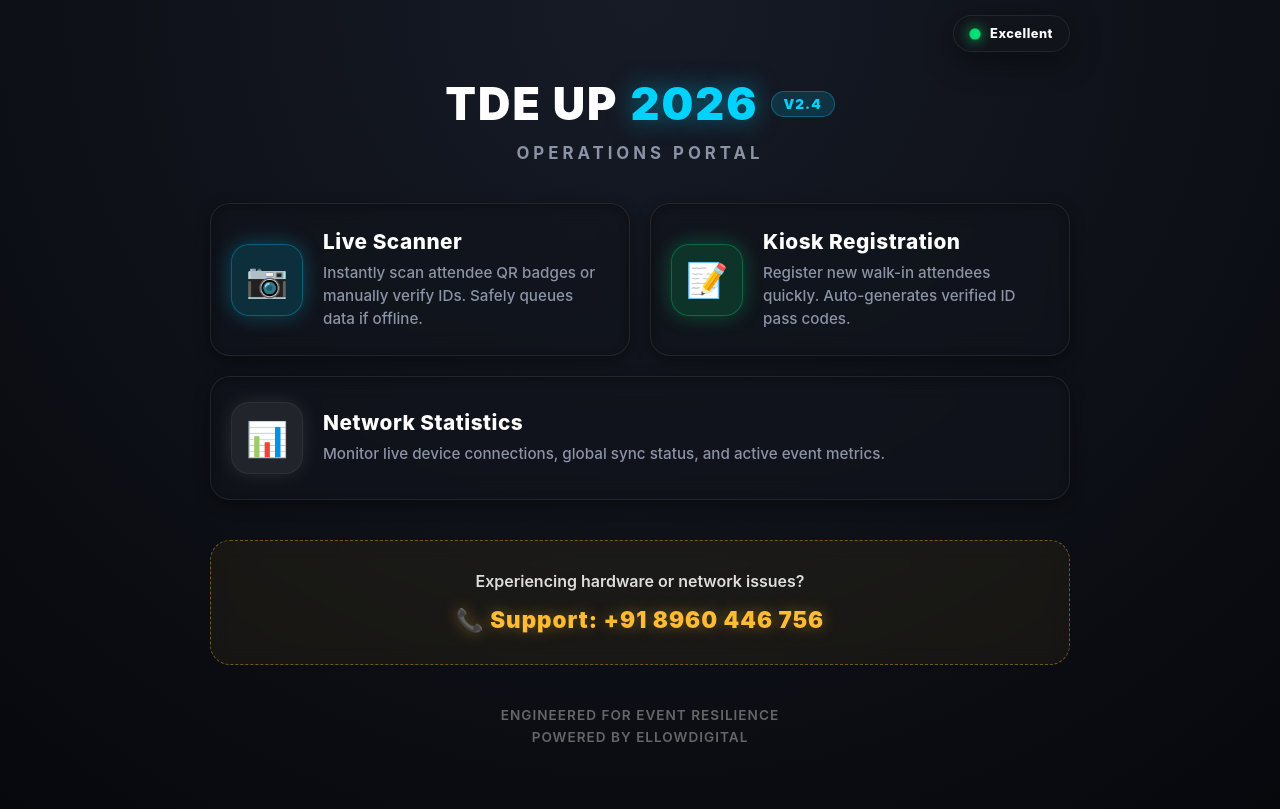
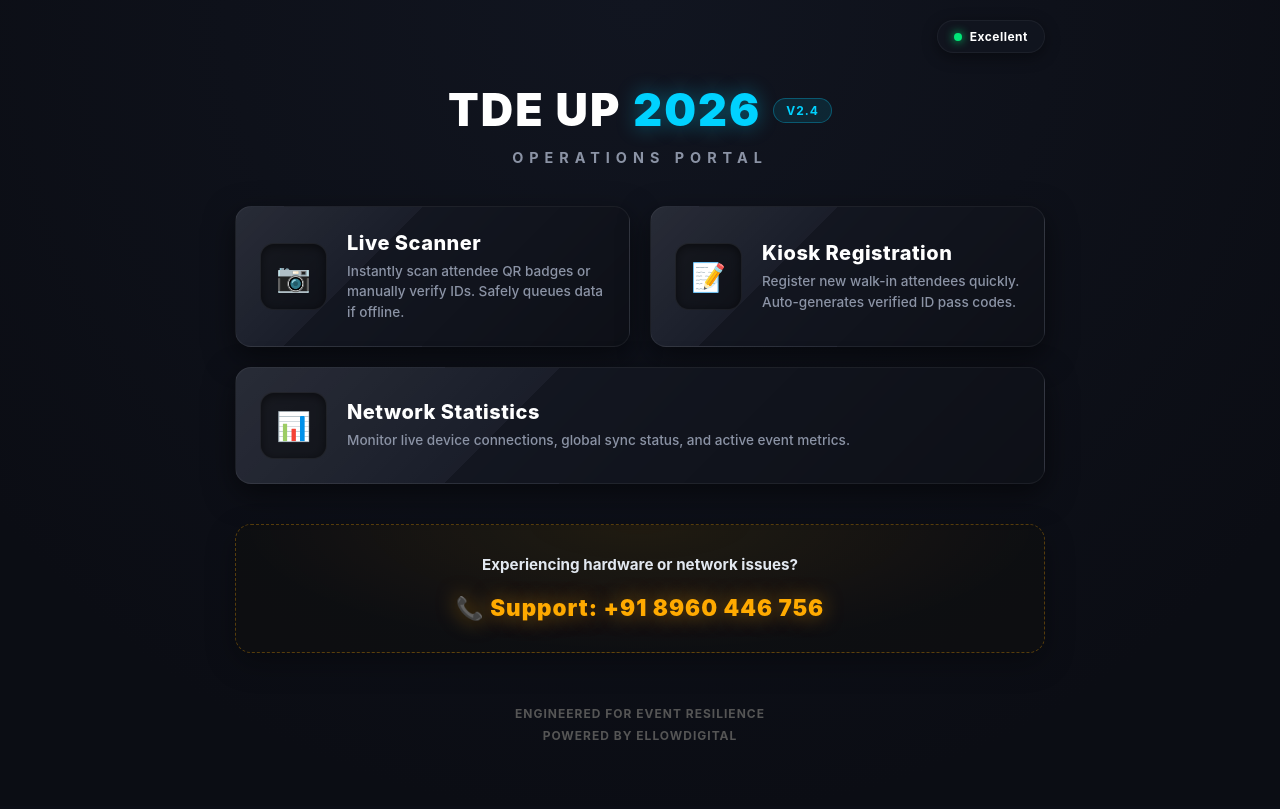
Before and after one commit to EllowDigital/EventHub-Portable, a Flask app: page / in a window 1280 px wide. After the commit the page ends 740 px from the top, so only its background shows below. Run offline with Flask 3, Linux system fonts and the light colour scheme; parts of the project's set-up code (start-up, migrations or seed data) failed here and were passed over.

Commit message:
IMPROVE
IMPROVED U

```diff
--- a/app/templates/index.html
+++ b/app/templates/index.html
@@ -6,24 +6,22 @@
   <title>TDE UP 2026 — Operations Hub</title>
   <style>
     :root {
-      --bg-dark: #07080c;
-      --surface: #12141c;
-      --surface-hover: #1a1d29;
+      --bg-dark: #0b0d14;
+      --card-bg: #161a26;
       --primary: #00d2ff;
-      --primary-glow: rgba(0, 210, 255, 0.4);
       --success: #00e676;
-      --warning: #ffbb33;
+      --warning: #ffaa00;
       --danger: #ff4444;
       --text-light: #ffffff;
       --text-dim: #8b93a5;
-      --border-dim: rgba(255, 255, 255, 0.08);
-      --radius-lg: 20px;
-      --transition: all 0.3s cubic-bezier(0.25, 0.8, 0.25, 1);
+      --radius-lg: 16px;
+      --transition: all 0.3s ease;
     }
 
     body {
       font-family: 'Inter', system-ui, -apple-system, sans-serif;
-      background: radial-gradient(circle at top center, #161b26, var(--bg-dark));
+      background-color: var(--bg-dark);
+      background-image: radial-gradient(circle at top center, #111520, var(--bg-dark) 80%);
       color: var(--text-light);
       margin: 0;
       padding: 0;
@@ -36,59 +34,41 @@
 
     .app-container {
       width: 100%;
-      max-width: 900px; /* Expands elegantly on PC/Laptop */
-      padding: 15px 20px 40px 20px;
+      max-width: 850px;
+      padding: 20px 20px 40px 20px;
       display: flex;
       flex-direction: column;
       align-items: center;
-      animation: fadeIn 0.5s ease-out;
       box-sizing: border-box;
     }
 
-    @keyframes fadeIn {
-      from { opacity: 0; transform: translateY(15px); }
-      to { opacity: 1; transform: translateY(0); }
-    }
-
-    /* Glassmorphism Top Bar */
+    /* --- Top Bar & Network Pill --- */
     .top-bar {
       width: 100%;
       display: flex;
       justify-content: flex-end;
-      margin-bottom: 25px;
-      position: sticky;
-      top: 15px;
-      z-index: 100;
+      margin-bottom: 30px;
     }
 
     .network-pill {
-      font-size: 0.8rem;
-      padding: 10px 16px;
+      font-size: 0.75rem;
+      padding: 8px 16px;
       border-radius: 30px;
-      font-weight: 800;
+      font-weight: 700;
       display: flex;
       align-items: center;
-      gap: 10px;
-      background: rgba(18, 20, 28, 0.85);
-      border: 1px solid var(--border-dim);
-      backdrop-filter: blur(12px);
-      -webkit-backdrop-filter: blur(12px);
-      box-shadow: 0 8px 32px rgba(0, 0, 0, 0.4);
-      transition: var(--transition);
+      gap: 8px;
+      background: rgba(18, 22, 32, 0.8);
+      border: 1px solid rgba(255, 255, 255, 0.05);
+      box-shadow: 0 4px 15px rgba(0, 0, 0, 0.4);
       letter-spacing: 0.5px;
     }
 
-    .net-dot { width: 10px; height: 10px; border-radius: 50%; }
-    .net-excellent { background: var(--success); box-shadow: 0 0 12px var(--success); animation: pulse 2s infinite; }
-    .net-fair { background: var(--warning); box-shadow: 0 0 12px var(--warning); }
-    .net-poor { background: var(--danger); box-shadow: 0 0 12px var(--danger); }
+    .net-dot { width: 8px; height: 8px; border-radius: 50%; }
+    .net-excellent { background: var(--success); box-shadow: 0 0 10px var(--success); }
+    .net-fair { background: var(--warning); box-shadow: 0 0 10px var(--warning); }
+    .net-poor { background: var(--danger); box-shadow: 0 0 10px var(--danger); }
     .net-offline { background: #555; }
-
-    @keyframes pulse {
-      0% { transform: scale(0.95); opacity: 0.8; }
-      50% { transform: scale(1.15); opacity: 1; }
-      100% { transform: scale(0.95); opacity: 0.8; }
-    }
 
     /* --- BANNERS --- */
     .banner {
@@ -140,10 +95,9 @@
 
     .header h1 {
       margin: 0;
-      font-size: 2.8rem;
+      font-size: clamp(2rem, 5vw, 2.8rem);
       color: var(--text-light);
       letter-spacing: 2px;
-      text-transform: uppercase;
       display: flex;
       align-items: center;
       justify-content: center;
@@ -154,156 +108,150 @@
 
     .header h1 span.highlight {
       color: var(--primary);
-      text-shadow: 0 0 25px rgba(0, 210, 255, 0.5);
+      text-shadow: 0 0 20px rgba(0, 210, 255, 0.4);
     }
 
     .version-tag {
-      font-size: 0.85rem;
-      background: rgba(0, 210, 255, 0.15);
+      font-size: 0.75rem;
+      background: rgba(0, 210, 255, 0.1);
       color: var(--primary);
       padding: 4px 12px;
       border-radius: 20px;
       letter-spacing: 1px;
       border: 1px solid rgba(0, 210, 255, 0.3);
+      font-weight: 700;
     }
 
     .header p {
       margin: 12px 0 0 0;
       color: var(--text-dim);
-      font-size: 1.05rem;
+      font-size: clamp(0.75rem, 2vw, 0.9rem);
       font-weight: 700;
       text-transform: uppercase;
-      letter-spacing: 4px;
+      letter-spacing: 6px;
     }
 
-    /* Modern Fluid Grid for Dashboard Menus */
+    /* --- Responsive Grid System --- */
     .menu-container {
       display: grid;
-      grid-template-columns: 1fr; /* Default Mobile Stacking */
+      grid-template-columns: 1fr; /* Mobile Default (1 Column) */
       gap: 20px;
       width: 100%;
     }
 
-    /* Tablet & Desktop Grid Expansion */
-    @media (min-width: 768px) {
+    /* Tablet Layout: 2 Columns, 3rd card stays in 1st column */
+    @media (min-width: 650px) {
       .menu-container {
-        grid-template-columns: repeat(auto-fit, minmax(400px, 1fr));
+        grid-template-columns: 1fr 1fr;
       }
-      /* Make the 3rd odd item span full width to look centered and balanced */
+    }
+
+    /* Desktop Layout: 2 Columns, 3rd card spans full width */
+    @media (min-width: 950px) {
       .menu-card:nth-child(3) {
         grid-column: 1 / -1;
       }
     }
 
+    /* --- Exact Screen-Matched Card Design --- */
     .menu-card {
       display: flex;
       align-items: center;
-      padding: 25px 20px;
-      background: rgba(18, 20, 28, 0.65);
-      border: 1px solid var(--border-dim);
+      padding: 24px;
+      /* Diagonal Glassmorphism Reflection Exact Match */
+      background: linear-gradient(135deg, rgba(255, 255, 255, 0.08) 0%, rgba(255, 255, 255, 0.02) 35%, rgba(0, 0, 0, 0.15) 35.1%, rgba(0, 0, 0, 0.4) 100%), var(--card-bg);
+      border: 1px solid rgba(255, 255, 255, 0.06);
       border-radius: var(--radius-lg);
       text-decoration: none;
       color: var(--text-light);
       transition: var(--transition);
-      backdrop-filter: blur(12px);
-      -webkit-backdrop-filter: blur(12px);
       position: relative;
       overflow: hidden;
-      box-shadow: inset 0 2px 10px rgba(0,0,0,0.3), 0 5px 15px rgba(0,0,0,0.4);
+      box-shadow: 0 10px 30px rgba(0, 0, 0, 0.5);
     }
 
-    /* Glass shine effect on hover */
-    .menu-card::before {
-      content: "";
-      position: absolute;
-      top: 0;
-      left: -100%;
-      width: 50%;
-      height: 100%;
-      background: linear-gradient(to right, transparent, rgba(255, 255, 255, 0.05), transparent);
-      transform: skewX(-25deg);
-      transition: all 0.6s ease;
+    .menu-card:hover {
+      transform: translateY(-4px);
+      border-color: rgba(255, 255, 255, 0.15);
+      box-shadow: 0 15px 40px rgba(0, 0, 0, 0.7);
     }
-    .menu-card:hover::before { left: 150%; }
-
-    .menu-card:hover {
-      transform: translateY(-5px);
-      box-shadow: 0 15px 35px rgba(0, 0, 0, 0.6);
-    }
-
-    .menu-card:active { transform: translateY(2px) scale(0.98); }
-
-    /* Thematic Card Colors */
-    .card-cyan:hover { border-color: var(--primary); background: rgba(0, 210, 255, 0.08); }
-    .card-green:hover { border-color: var(--success); background: rgba(0, 230, 118, 0.08); }
-    .card-dark:hover { border-color: #888; background: rgba(255, 255, 255, 0.05); }
+    .menu-card:active { transform: translateY(1px); }
 
     .icon-box {
-      width: 70px;
-      height: 70px;
-      border-radius: 18px;
+      width: 65px;
+      height: 65px;
+      background: rgba(0, 0, 0, 0.4);
+      border-radius: 14px;
       display: flex;
       align-items: center;
       justify-content: center;
-      font-size: 34px;
+      font-size: 28px;
       margin-right: 20px;
       flex-shrink: 0;
-      transition: transform 0.3s;
-      border: 1px solid rgba(255,255,255,0.05);
+      border: 1px solid rgba(255, 255, 255, 0.05);
+      box-shadow: inset 0 2px 10px rgba(0,0,0,0.5);
+      transition: transform 0.3s ease;
     }
-    .menu-card:hover .icon-box { transform: scale(1.1) rotate(-5deg); }
-
-    .card-cyan .icon-box { background: rgba(0, 210, 255, 0.15); box-shadow: 0 0 20px rgba(0, 210, 255, 0.3); border-color: rgba(0, 210, 255, 0.3); }
-    .card-green .icon-box { background: rgba(0, 230, 118, 0.15); box-shadow: 0 0 20px rgba(0, 230, 118, 0.3); border-color: rgba(0, 230, 118, 0.3); }
-    .card-dark .icon-box { background: rgba(255, 255, 255, 0.08); box-shadow: 0 0 20px rgba(255, 255, 255, 0.1); }
+    .menu-card:hover .icon-box { transform: scale(1.05); }
 
     .card-content { display: flex; flex-direction: column; }
-    .card-title { font-size: 1.3rem; font-weight: 800; margin-bottom: 8px; letter-spacing: 0.5px; }
-    .card-desc { font-size: 0.95rem; color: var(--text-dim); line-height: 1.5; font-weight: 500; }
 
-    /* Support & Contact Section */
+    .card-title {
+      font-size: 1.25rem;
+      font-weight: 800;
+      margin-bottom: 6px;
+      letter-spacing: 0.5px;
+    }
+
+    .card-desc {
+      font-size: 0.85rem;
+      color: var(--text-dim);
+      line-height: 1.5;
+      font-weight: 500;
+    }
+
+    /* --- Support & Contact Section --- */
     .support-box {
       width: 100%;
-      background: rgba(255, 187, 51, 0.05);
-      border: 1px dashed rgba(255, 187, 51, 0.4);
+      background: radial-gradient(ellipse at top, rgba(255, 170, 0, 0.08) 0%, transparent 70%), rgba(15, 15, 15, 0.6);
+      border: 1px dashed rgba(255, 170, 0, 0.3);
       border-radius: var(--radius-lg);
       padding: 30px;
       text-align: center;
       margin-top: 40px;
       box-sizing: border-box;
-      backdrop-filter: blur(10px);
-      -webkit-backdrop-filter: blur(10px);
+      box-shadow: 0 10px 30px rgba(0,0,0,0.3);
     }
 
     .support-box p {
-      margin: 0 0 15px 0;
-      color: #ddd;
-      font-size: 1rem;
-      font-weight: 600;
+      margin: 0 0 20px 0;
+      color: #e2e8f0;
+      font-size: 0.95rem;
+      font-weight: 700;
     }
 
-    /* Mobile Call Button */
+    /* Mobile Call Button Pill */
     .btn-call {
       display: inline-flex;
       align-items: center;
       justify-content: center;
       gap: 10px;
-      background: var(--warning);
+      background: linear-gradient(180deg, #ffbc00, #ff9500);
       color: #000;
       text-decoration: none;
-      padding: 16px 32px;
+      padding: 14px 28px;
       border-radius: 30px;
       font-weight: 900;
-      font-size: 1.05rem;
+      font-size: 0.95rem;
       transition: var(--transition);
-      box-shadow: 0 5px 20px rgba(255, 187, 51, 0.3);
+      box-shadow: 0 5px 20px rgba(255, 170, 0, 0.3);
       text-transform: uppercase;
       letter-spacing: 1px;
     }
-    .btn-call:hover { transform: translateY(-2px); box-shadow: 0 8px 25px rgba(255, 187, 51, 0.5); }
-    .btn-call:active { transform: translateY(1px) scale(0.98); box-shadow: 0 2px 10px rgba(255, 187, 51, 0.3); }
+    .btn-call:hover { transform: translateY(-2px); box-shadow: 0 8px 25px rgba(255, 170, 0, 0.5); }
+    .btn-call:active { transform: translateY(1px); }
 
-    /* Desktop Contact Text (Hidden by default on mobile) */
+    /* Desktop Contact Text */
     .desktop-contact {
       display: none;
       font-size: 1.4rem;
@@ -311,23 +259,23 @@
       color: var(--warning);
       margin-top: 10px;
       letter-spacing: 1px;
-      text-shadow: 0 0 15px rgba(255, 187, 51, 0.4);
+      text-shadow: 0 0 20px rgba(255, 170, 0, 0.5);
     }
 
-    /* Device Visibility Logic */
-    @media (min-width: 768px) {
+    /* Toggle Support visibility based on exact screenshots */
+    @media (min-width: 650px) {
       .btn-call { display: none !important; }
       .desktop-contact { display: block; }
     }
 
     .footer {
-      margin-top: 40px;
+      margin-top: 50px;
       text-align: center;
-      color: #666;
-      font-size: 0.85rem;
+      color: #555;
+      font-size: 0.75rem;
       padding-bottom: 20px;
-      line-height: 1.6;
-      font-weight: 600;
+      line-height: 1.8;
+      font-weight: 700;
       text-transform: uppercase;
       letter-spacing: 1px;
     }
@@ -354,15 +303,15 @@
       <br><span class="subtext">Open the Scanner or Registration tab while online to push them to the Hub.</span>
     </div>
 
-    <!-- HEADER -->
+    <!-- Hub Header -->
     <div class="header">
-      <h1>TDE UP <span class="highlight">2026</span> <span class="version-tag">v2.4</span></h1>
+      <h1>TDE UP <span class="highlight">2026</span> <span class="version-tag">V2.4</span></h1>
       <p>Operations Portal</p>
     </div>
 
-    <!-- FLUID MENU GRID -->
+    <!-- Responsive Layout Grid -->
     <div class="menu-container">
-      <a href="/scanner" class="menu-card card-cyan" onclick="playClick()">
+      <a href="/scanner" target="_blank" rel="noopener noreferrer" class="menu-card" onclick="playClick()">
         <div class="icon-box">📷</div>
         <div class="card-content">
           <div class="card-title">Live Scanner</div>
@@ -372,7 +321,7 @@
         </div>
       </a>
 
-      <a href="/register" class="menu-card card-green" onclick="playClick()">
+      <a href="/register" target="_blank" rel="noopener noreferrer" class="menu-card" onclick="playClick()">
         <div class="icon-box">📝</div>
         <div class="card-content">
           <div class="card-title">Kiosk Registration</div>
@@ -382,7 +331,7 @@
         </div>
       </a>
 
-      <a href="/stats" class="menu-card card-dark" onclick="playClick()">
+      <a href="/stats" target="_blank" rel="noopener noreferrer" class="menu-card" onclick="playClick()">
         <div class="icon-box">📊</div>
         <div class="card-content">
           <div class="card-title">Network Statistics</div>
@@ -460,7 +408,7 @@
       const startTime = performance.now();
       try {
         const controller = new AbortController();
-        const timeoutId = setTimeout(() => controller.abort(), 5000); // 5 sec tolerant timeout
+        const timeoutId = setTimeout(() => controller.abort(), 5000);
 
         const response = await fetch(`/api/status?device_name=${encodeURIComponent(getDeviceName())}`, {
           method: "GET",
@@ -493,14 +440,13 @@
       }
     }
 
-    // Instantly reconnect if browser window/tab is made active again
     document.addEventListener("visibilitychange", () => {
       if (document.visibilityState === "visible") syncServerStatus();
     });
 
     window.addEventListener("load", () => {
       syncServerStatus();
-      setInterval(syncServerStatus, 4000); // Pulse check every 4 seconds
+      setInterval(syncServerStatus, 4000);
     });
 
     window.addEventListener("online", syncServerStatus);
```
Also changed, not shown: other parts of app/templates/index.html (+10 -36 lines), app/server_hub.py (+13 -89 lines).
